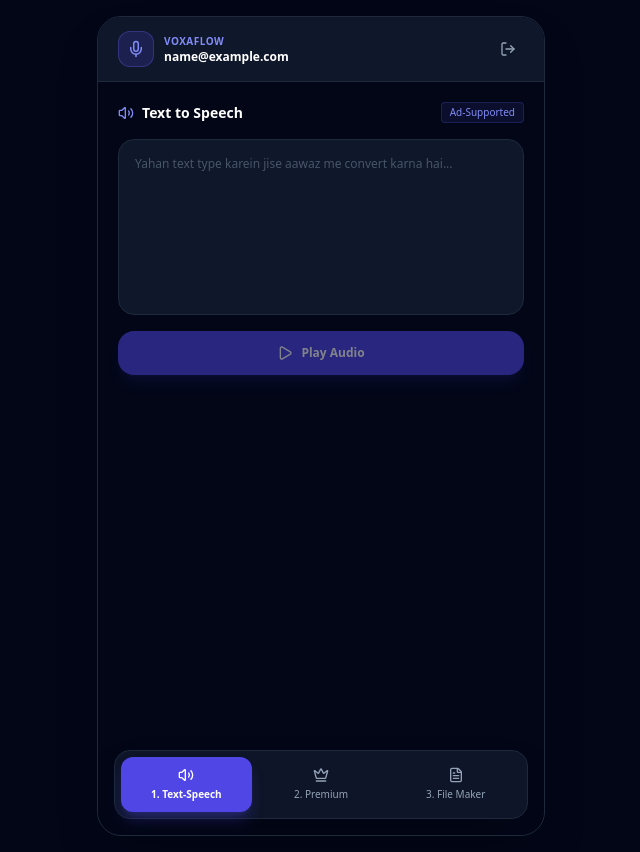
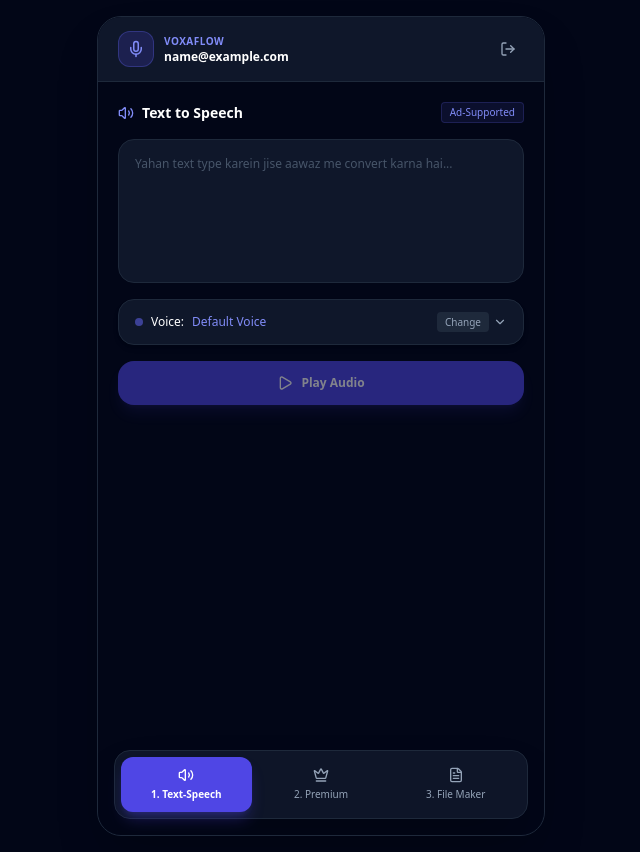
Before and after one commit to STORYVOID/BlastMobX, a React (Vite) app: page / in a window 1280 px wide. Both pictures are taken after typing "name@example.com" into the empty fields and a click on the button "Get Started". Shown: the whole page, without its empty margins (319-959 px from the left). Built offline with nearby package versions, Linux system fonts and the light colour scheme.

Commit message:
Implement voice selection and speech synthesis features
Added voice selection functionality with a modal for choosing between male and female voices. Integrated speech synthesis voice loading and filtering based on gender.

```diff
--- a/src/components/TextToSpeechView.jsx
+++ b/src/components/TextToSpeechView.jsx
@@ -1,10 +1,49 @@
-import React, { useState } from 'react';
-import { Volume2, Play, AlertCircle } from 'lucide-react';
+import React, { useState, useEffect } from 'react';
+import { Volume2, Play, AlertCircle, ChevronDown, UserCheck, X } from 'lucide-react';
 
 export default function TextToSpeechView({ isPremium }) {
   const [text, setText] = useState('');
   const [isPlaying, setIsPlaying] = useState(false);
   const [showAd, setShowAd] = useState(false);
+
+  // Voice Selection States
+  const [showVoiceModal, setShowVoiceModal] = useState(false);
+  const [genderTab, setGenderTab] = useState('female'); // 'male' or 'female'
+  const [selectedVoice, setSelectedVoice] = useState(null);
+  const [availableVoices, setAvailableVoices] = useState([]);
+
+  // Load browser speech synthesis voices
+  useEffect(() => {
+    const loadVoices = () => {
+      if ('speechSynthesis' in window) {
+        const voices = window.speechSynthesis.getVoices();
+        setAvailableVoices(voices);
+        // Default select first available voice if none selected
+        if (voices.length > 0 && !selectedVoice) {
+          setSelectedVoice(voices[0]);
+        }
+      }
+    };
+
+    loadVoices();
+    if ('speechSynthesis' in window) {
+      window.speechSynthesis.onvoiceschanged = loadVoices;
+    }
+  }, []);
+
+  // Filter voices based on name/lang keywords or browser defaults
+  const filterVoicesByGender = (gender) => {
+    return availableVoices.filter(v => {
+      const name = v.name.toLowerCase();
+      if (gender === 'female') {
+        return name.includes('female') || name.includes('zira') || name.includes('google uk english female') || name.includes('siri') || name.includes('natural') || (!name.includes('male') && !name.includes('david') && !name.includes('george'));
+      } else {
+        return name.includes('male') || name.includes('david') || name.includes('george') || name.includes('google uk english male');
+      }
+    });
+  };
+
+  const currentGenderVoices = filterVoicesByGender(genderTab);
 
   const handleSpeak = () => {
     if (!text.trim()) return;
@@ -19,6 +58,9 @@ export default function TextToSpeechView({ isPremium }) {
     if ('speechSynthesis' in window) {
       window.speechSynthesis.cancel();
       const utterance = new SpeechSynthesisUtterance(text);
+      if (selectedVoice) {
+        utterance.voice = selectedVoice;
+      }
       utterance.onstart = () => setIsPlaying(true);
       utterance.onend = () => setIsPlaying(false);
       window.speechSynthesis.speak(utterance);
@@ -42,9 +84,28 @@ export default function TextToSpeechView({ isPremium }) {
         value={text}
         onChange={(e) => setText(e.target.value)}
         placeholder="Yahan text type karein jise aawaz me convert karna hai..."
-        className="w-full h-44 bg-slate-900 border border-slate-800 rounded-2xl p-4 text-white placeholder-slate-600 focus:outline-none focus:border-indigo-500 text-xs resize-none"
+        className="w-full h-36 bg-slate-900 border border-slate-800 rounded-2xl p-4 text-white placeholder-slate-600 focus:outline-none focus:border-indigo-500 text-xs resize-none"
       />
 
+      {/* --- NEW VOICE SELECTOR BUTTON --- */}
+      <button
+        onClick={() => setShowVoiceModal(true)}
+        className="w-full py-3 px-4 bg-slate-900 border border-slate-800 hover:border-slate-700 rounded-2xl flex items-center justify-between text-xs text-slate-300 transition-all shadow-md"
+      >
+        <div className="flex items-center gap-2">
+          <span className="w-2 h-2 rounded-full bg-indigo-500 animate-pulse"></span>
+          <span className="font-medium text-white">Voice:</span>
+          <span className="text-indigo-400 truncate max-w-[180px]">
+            {selectedVoice ? selectedVoice.name : 'Default Voice'}
+          </span>
+        </div>
+        <div className="flex items-center gap-1 text-slate-400">
+          <span className="text-[10px] bg-slate-800 px-2 py-0.5 rounded">Change</span>
+          <ChevronDown size={14} />
+        </div>
+      </button>
+
+      {/* Play Button */}
       <button
         onClick={handleSpeak}
         disabled={!text.trim()}
@@ -54,6 +115,94 @@ export default function TextToSpeechView({ isPremium }) {
         <span>Play Audio</span>
       </button>
 
+      {/* --- VOICE SELECTION POPUP MODAL --- */}
+      {showVoiceModal && (
+        <div className="fixed inset-0 bg-black/80 backdrop-blur-sm flex items-end sm:items-center justify-center p-0 sm:p-4 z-50">
+          <div className="bg-slate-900 border border-slate-800 rounded-t-3xl sm:rounded-3xl w-full max-w-md max-h-[80vh] flex flex-col overflow-hidden shadow-2xl animate-slideUp">
+
+            {/* Modal Header */}
+            <div className="px-5 py-4 border-b border-slate-800 flex items-center justify-between">
+              <h3 className="text-sm font-bold text-white">Select Voice Style</h3>
+              <button
+                onClick={() => setShowVoiceModal(false)}
+                className="p-1.5 text-slate-400 hover:text-white rounded-xl bg-slate-800/50"
+              >
+                <X size={16} />
+              </button>
+            </div>
+
+            {/* Male / Female Tabs */}
+            <div className="grid grid-cols-2 gap-2 p-3 bg-slate-950/50 border-b border-slate-800">
+              <button
+                onClick={() => setGenderTab('female')}
+                className={`py-2 rounded-xl text-xs font-bold transition-all ${
+                  genderTab === 'female'
+                    ? 'bg-pink-600 text-white shadow-lg shadow-pink-600/30'
+                    : 'bg-slate-900 text-slate-400 border border-slate-800'
+                }`}
+              >
+                👩 Female Voices
+              </button>
+              <button
+                onClick={() => setGenderTab('male')}
+                className={`py-2 rounded-xl text-xs font-bold transition-all ${
+                  genderTab === 'male'
+                    ? 'bg-blue-600 text-white shadow-lg shadow-blue-600/30'
+                    : 'bg-slate-900 text-slate-400 border border-slate-800'
+                }`}
+              >
+                👨 Male Voices
+              </button>
+            </div>
+
+            {/* Voice List */}
+            <div className="flex-1 overflow-y-auto p-3 space-y-2 max-h-[300px]">
+              {currentGenderVoices.length > 0 ? (
+                currentGenderVoices.map((voice, idx) => {
+                  const isSelected = selectedVoice?.name === voice.name;
+                  return (
+                    <div
+                      key={idx}
+                      onClick={() => {
+                        setSelectedVoice(voice);
+                        setShowVoiceModal(false);
+                      }}
+                      className={`p-3 rounded-xl border flex items-center justify-between cursor-pointer transition-all ${
+                        isSelected
+                          ? 'bg-indigo-600/20 border-indigo-500 text-white'
+                          : 'bg-slate-950 border-slate-800/80 hover:bg-slate-800/50 text-slate-300'
+                      }`}
+                    >
+                      <div>
+                        <div className="text-xs font-bold">{voice.name}</div>
+                        <div className="text-[10px] text-slate-400">{voice.lang}</div>
+                      </div>
+                      {isSelected && <UserCheck size={16} className="text-indigo-400" />}
+                    </div>
+                  );
+                })
+              ) : (
+                <div className="text-center py-8 text-xs text-slate-500">
+                  Is category me voices uplabdh nahi hain. Dusra tab try karein.
+                </div>
+              )}
+            </div>
+
+            {/* Footer close */}
+            <div className="p-3 bg-slate-950 border-t border-slate-800 text-center">
+              <button
+                onClick={() => setShowVoiceModal(false)}
+                className="w-full py-2.5 bg-slate-800 hover:bg-slate-700 text-white text-xs font-semibold rounded-xl"
+              >
+                Done
+              </button>
+            </div>
+
+          </div>
+        </div>
+      )}
+
+      {/* --- SPONSORED AD MODAL FOR FREE USERS --- */}
       {showAd && (
         <div className="fixed inset-0 bg-black/80 backdrop-blur-sm flex items-center justify-center p-4 z-50">
           <div className="bg-slate-900 border border-slate-800 rounded-3xl p-6 max-w-xs w-full text-center space-y-4">
```
